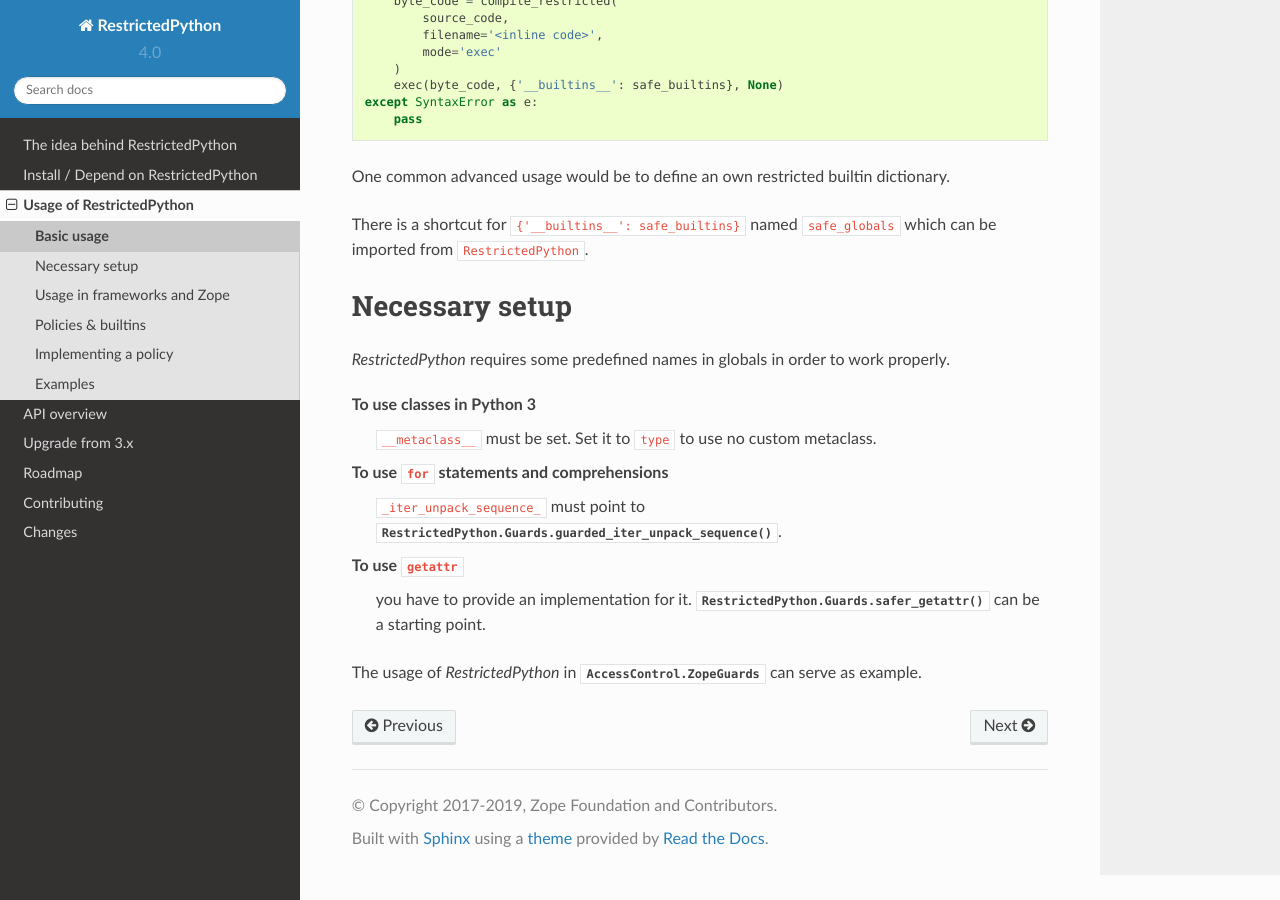
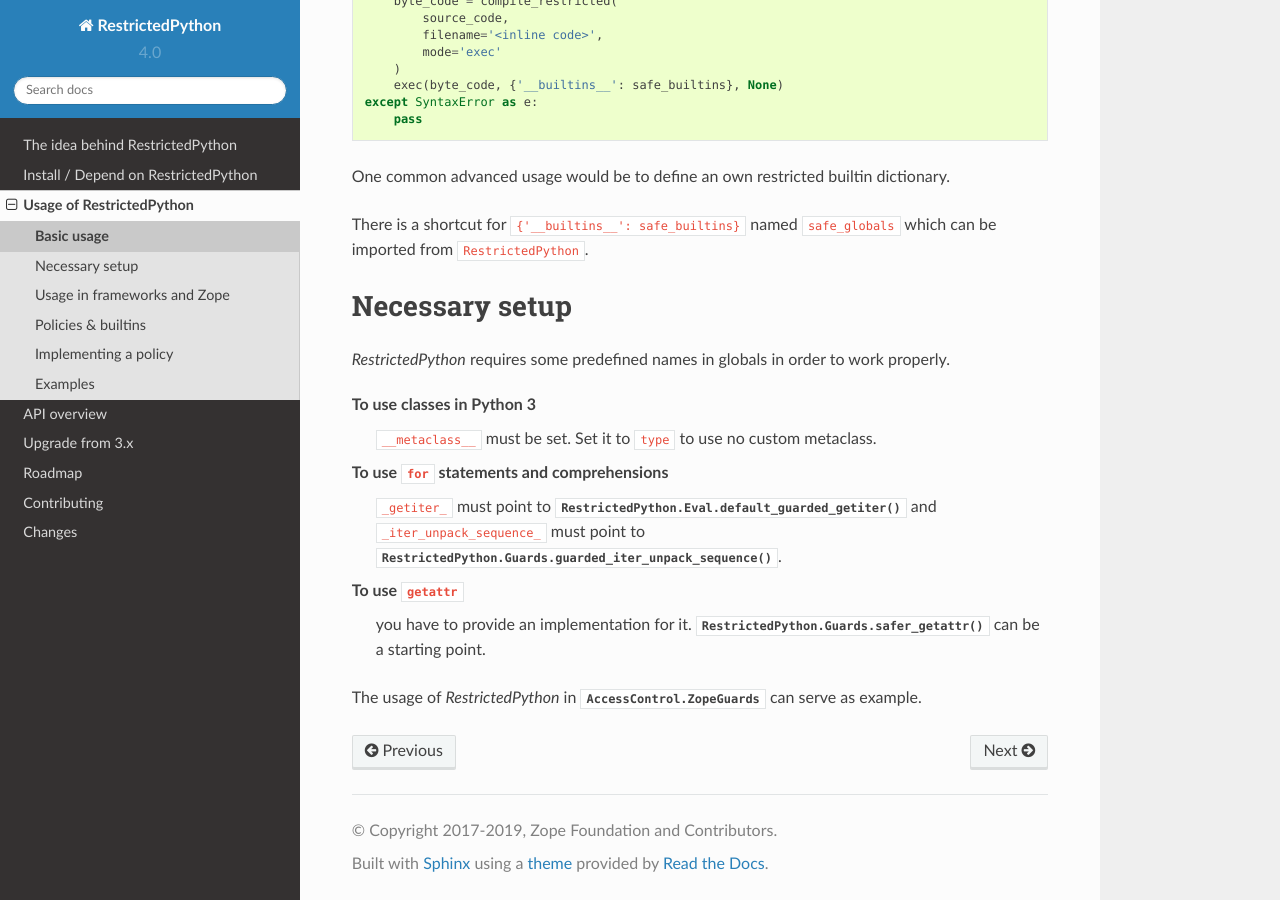
Before and after one commit to zopefoundation/RestrictedPython, a Sphinx documentation site: the page built from docs/usage/basic_usage.rst, in a window 1280 px wide and 900 px high, scrolled down 1731 px. Built offline with Sphinx 7.4.7 and the Read the Docs theme 2.0.0, drawn with Linux system fonts in a browser that asks for light colours.

Commit message:
Added statement to prevent getiter error
When using for loops, we faced the error `_getiter_` not defined. This is the workaround for resolving it.

```diff
--- a/docs/usage/basic_usage.rst
+++ b/docs/usage/basic_usage.rst
@@ -104,6 +104,7 @@
     ``__metaclass__`` must be set. Set it to ``type`` to use no custom metaclass.
 
 To use ``for`` statements and comprehensions
+    ``_getiter_`` must point to :func:`RestrictedPython.Eval.default_guarded_getiter` and
     ``_iter_unpack_sequence_`` must point to :func:`RestrictedPython.Guards.guarded_iter_unpack_sequence`.
 
 To use ``getattr``
```
